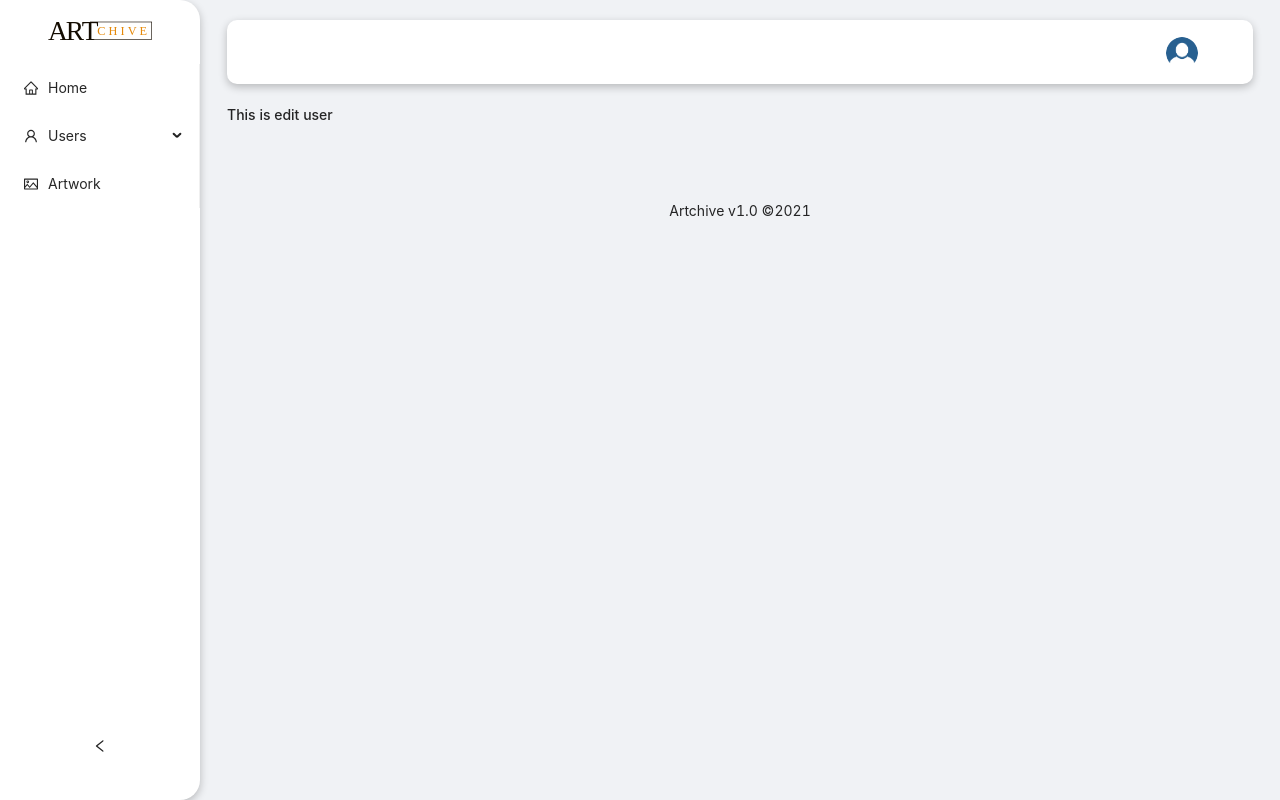
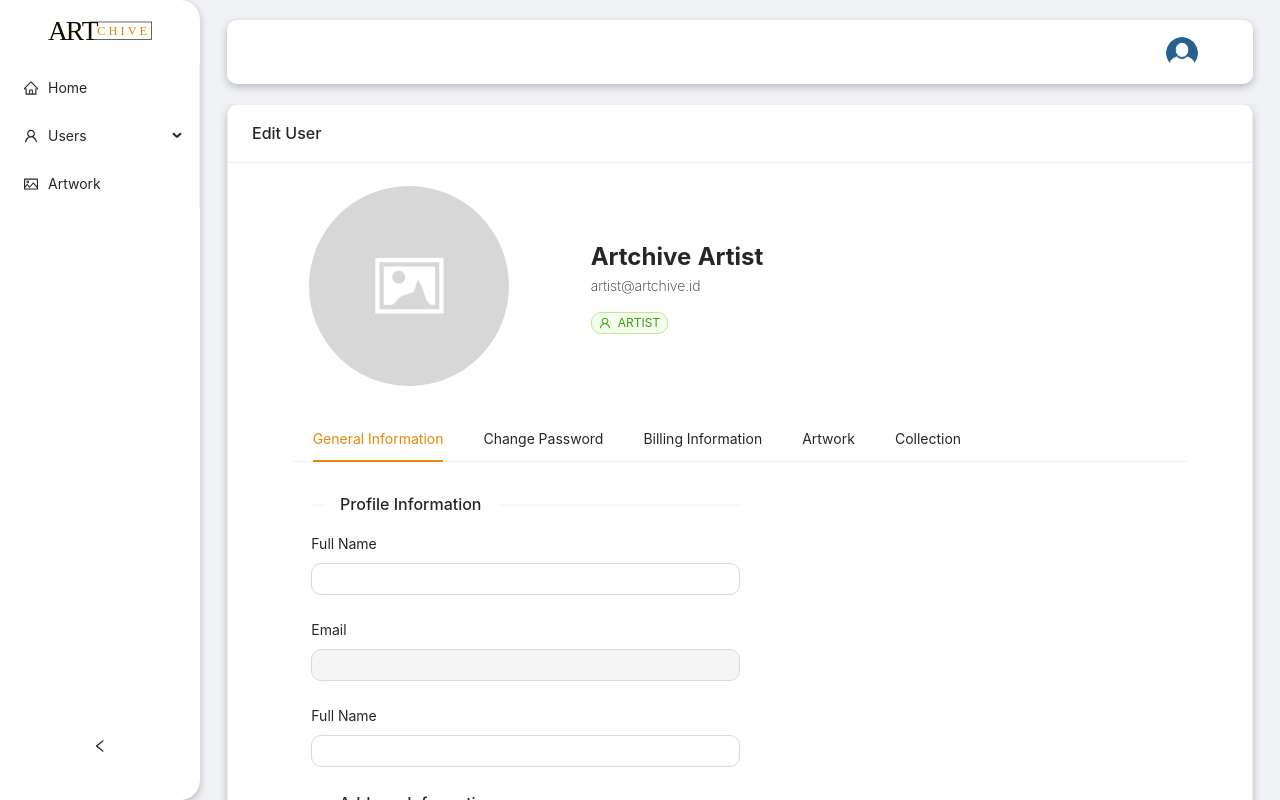
Before and after one commit to YosaRama/Artchive.id-public-, a Next.js app: page /dashboard/users/1 in a window 1280 px wide. Built offline with nearby package versions, Linux system fonts and the light colour scheme.

Commit message:
ADD: User details layout

```diff
--- /dev/null
+++ b/app/contents/user-details/index.js
@@ -0,0 +1,65 @@
+// Libs
+import { useState } from "react";
+import { Col, Row, Image, Menu } from "antd";
+
+// Component
+import ContainerBox from "app/components/container/containerBox";
+import ContainerCard from "app/components/container/containerCard";
+import RoleTag from "app/components/libs/role-tag";
+
+// Content
+import UserEditInfo from "./user-edit-info";
+import UserEditPassword from "./user-edit-password";
+import UserEditBilling from "./user-edit-billing";
+import UserEditArtwork from "./user-edit-artwork";
+import UserEditCollection from "./user-edit-collection";
+
+// Style
+import s from "./index.module.scss";
+
+function EditUser() {
+  //? ============== Handle Select Menu ============= ?//
+  const [selectedMenu, setSelectedMenu] = useState("1");
+  const handleSelectMenu = (e) => {
+    setSelectedMenu(e.key);
+  };
+  // * ====================================== * //
+
+  return (
+    <ContainerBox>
+      <ContainerCard title="Edit User">
+        <Row gutter={[16, 0]}>
+          <Col span={8} className={s.profileImage}>
+            <Image src="/images/default-images.png" alt="" />
+          </Col>
+          <Col span={8} className={s.profileDetails}>
+            <Col span={24}>
+              <h1 className={s.name}>Artchive Artist</h1>
+              <p className={s.email}>artist@artchive.id</p>
+              <RoleTag role="ARTIST" />
+            </Col>
+          </Col>
+        </Row>
+        <Col span={22} style={{ margin: "30px auto" }}>
+          <Menu mode="horizontal" selectedKeys={selectedMenu} onClick={handleSelectMenu}>
+            <Menu.Item key="1">General Information</Menu.Item>
+            <Menu.Item key="2">Change Password</Menu.Item>
+            <Menu.Item key="3">Billing Information</Menu.Item>
+            <Menu.Item key="4">Artwork</Menu.Item>
+            <Menu.Item key="5">Collection</Menu.Item>
+          </Menu>
+
+          <Col span={23} style={{ margin: "30px auto" }}>
+            {selectedMenu == 1 && <UserEditInfo />}
+            {selectedMenu == 2 && <UserEditPassword />}
+            {selectedMenu == 3 && <UserEditBilling />}
+            {selectedMenu == 4 && <UserEditArtwork />}
+            {selectedMenu == 5 && <UserEditCollection />}
+          </Col>
+        </Col>
+      </ContainerCard>
+    </ContainerBox>
+  );
+}
+
+export default EditUser;
--- /dev/null
+++ b/app/contents/user-details/index.module.scss
@@ -0,0 +1,25 @@
+.profileImage {
+  border-radius: 100%;
+  text-align: center;
+  img {
+    height: 200px;
+    width: 200px;
+    border-radius: 100%;
+    object-fit: cover;
+  }
+}
+
+.profileDetails {
+  display: flex;
+  align-items: center;
+  flex-wrap: wrap;
+  .name {
+    font-size: 24px;
+    font-weight: 700;
+    margin: 0;
+  }
+  .email {
+    font-size: 14px;
+    font-weight: 200;
+  }
+}
--- /dev/null
+++ b/app/contents/user-details/user-edit-artwork/index.js
@@ -0,0 +1,28 @@
+// Libs
+import { Col, Row } from "antd";
+
+// Component
+import CardArtwork from "app/components/libs/card-artwork";
+
+function UserEditArtwork() {
+  return (
+    <>
+      <Row gutter={[16, 0]}>
+        <Col span={6}>
+          <CardArtwork />
+        </Col>
+        <Col span={6}>
+          <CardArtwork />
+        </Col>
+        <Col span={6}>
+          <CardArtwork />
+        </Col>
+        <Col span={6}>
+          <CardArtwork />
+        </Col>
+      </Row>
+    </>
+  );
+}
+
+export default UserEditArtwork;
--- /dev/null
+++ b/app/contents/user-details/user-edit-billing/index.js
@@ -0,0 +1,9 @@
+function UserEditBilling() {
+  return (
+    <>
+      <h1>USER EDIT BILLING</h1>
+    </>
+  );
+}
+
+export default UserEditBilling;
--- /dev/null
+++ b/app/contents/user-details/user-edit-collection/index.js
@@ -0,0 +1,28 @@
+// Libs
+import { Col, Row } from "antd";
+
+// Component
+import CardArtwork from "app/components/libs/card-artwork";
+
+function UserEditCollection() {
+  return (
+    <>
+      <Row gutter={[16, 0]}>
+        <Col span={6}>
+          <CardArtwork />
+        </Col>
+        <Col span={6}>
+          <CardArtwork />
+        </Col>
+        <Col span={6}>
+          <CardArtwork />
+        </Col>
+        <Col span={6}>
+          <CardArtwork />
+        </Col>
+      </Row>
+    </>
+  );
+}
+
+export default UserEditCollection;
--- /dev/null
+++ b/app/contents/user-details/user-edit-info/index.js
@@ -0,0 +1,44 @@
+// Libs
+import { Button, Col, Divider, Form, Input } from "antd";
+
+function UserEditInfo() {
+  return (
+    <>
+      <Form layout="vertical">
+        <Col span={12}>
+          <Divider orientation="left">Profile Information</Divider>
+          <Form.Item label="Full Name" name="full_name">
+            <Input />
+          </Form.Item>
+          <Form.Item label="Email" name="email">
+            <Input disabled />
+          </Form.Item>
+          <Form.Item label="Full Name" name="full_name">
+            <Input />
+          </Form.Item>
+          <Divider orientation="left">Address Information</Divider>
+          <Form.Item label="City" name="city">
+            <Input />
+          </Form.Item>
+          <Form.Item label="Address" name="address">
+            <Input />
+          </Form.Item>
+          <Divider orientation="left">Social Media</Divider>
+          <Form.Item label="Instagram" name="instagram_url">
+            <Input />
+          </Form.Item>
+          <Form.Item label="Facebook" name="facebook_url">
+            <Input />
+          </Form.Item>
+        </Col>
+        <Col span={24} style={{ textAlign: "right" }}>
+          <Button type="primary" size="large">
+            Save Changes
+          </Button>
+        </Col>
+      </Form>
+    </>
+  );
+}
+
+export default UserEditInfo;
--- /dev/null
+++ b/app/contents/user-details/user-edit-password/index.js
@@ -0,0 +1,26 @@
+// Libs
+import { Button, Col, Form, Input } from "antd";
+
+function UserEditPassword() {
+  return (
+    <>
+      <Form layout="vertical">
+        <Col span={12}>
+          <Form.Item name="password" label="New Password">
+            <Input />
+          </Form.Item>
+          <Form.Item name="confirm_password" label="Confirmation Password">
+            <Input />
+          </Form.Item>
+        </Col>
+        <Col span={24} style={{ textAlign: "right" }}>
+          <Button type="primary" size="large">
+            Change Password
+          </Button>
+        </Col>
+      </Form>
+    </>
+  );
+}
+
+export default UserEditPassword;
--- a/app/contents/user-edit/index.js
+++ /dev/null
@@ -1,12 +0,0 @@
-// Component
-import ContainerBox from "app/components/container/containerBox";
-
-function EditUser() {
-  return (
-    <ContainerBox>
-      <h1>This is edit user</h1>
-    </ContainerBox>
-  );
-}
-
-export default EditUser;
--- a/pages/dashboard/users/[id].js
+++ b/pages/dashboard/users/[id].js
@@ -1,5 +1,5 @@
 // Contents
-import EditUser from "app/contents/user-edit";
+import EditUser from "app/contents/user-details";
 
 function UserEditPage() {
   return (
```
